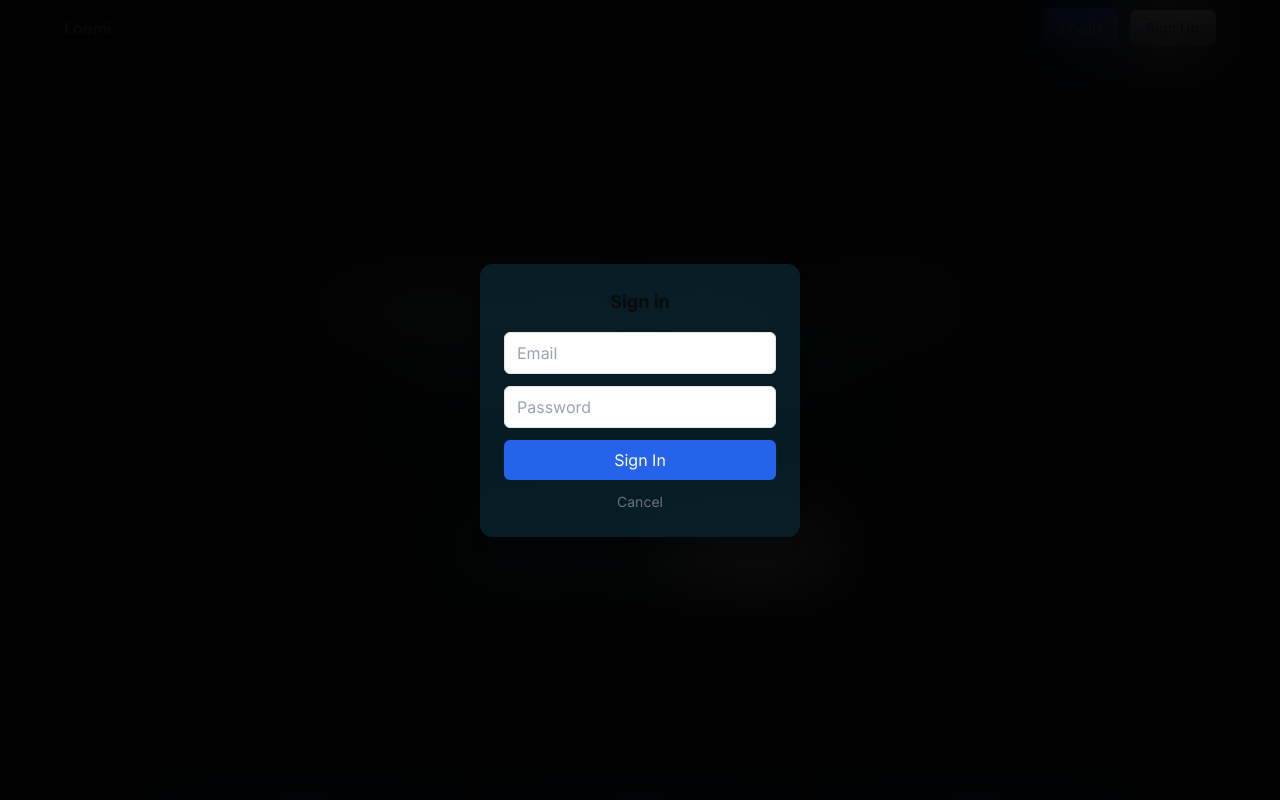
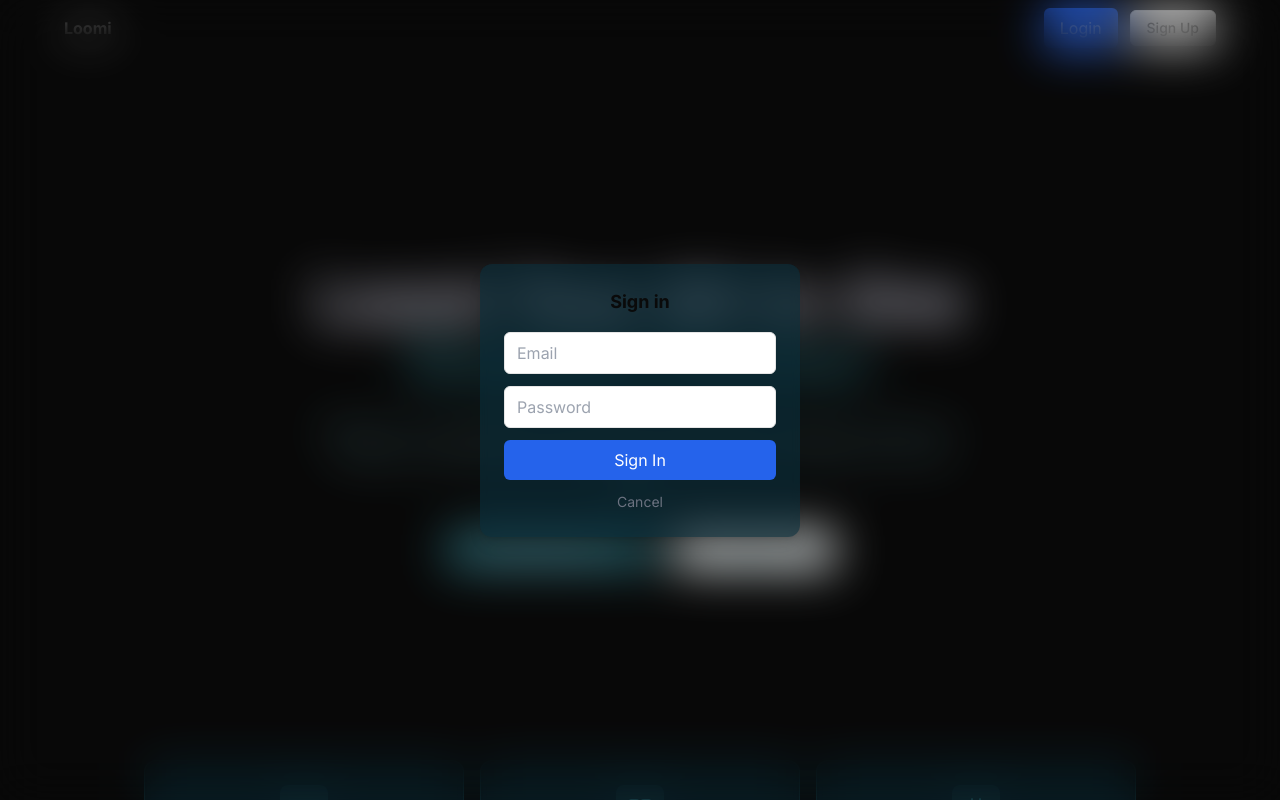
Before and after one commit to Carlthegreatt/Loomi, a Next.js app: page / in a window 1280 px wide. Both pictures are taken after a click on the button "Login". Shown: the top 800 px of the page. Built offline with nearby package versions, Linux system fonts and the light colour scheme.

Commit message:
Auto-commit LoginPopover.tsx: 2025-08-24 01:05:51

```diff
--- a/src/components/sections/LoginPopover.tsx
+++ b/src/components/sections/LoginPopover.tsx
@@ -21,7 +21,7 @@ export default function LoginModal() {
         <div className="fixed inset-0 z-50 flex items-center justify-center">
           {/* Background overlay */}
           <div
-            className="absolute inset-0 bg-black bg-opacity-90 backdrop-blur-2xl"
+            className="absolute inset-0 bg-black bg-opacity-20 backdrop-blur-xl"
             onClick={() => setOpen(false)} // click outside closes
           />
 
```
